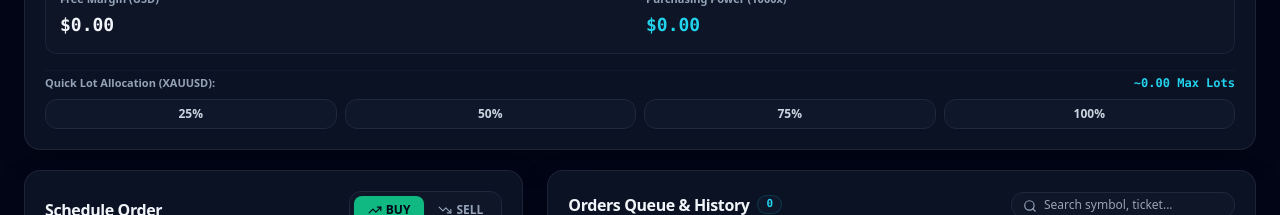
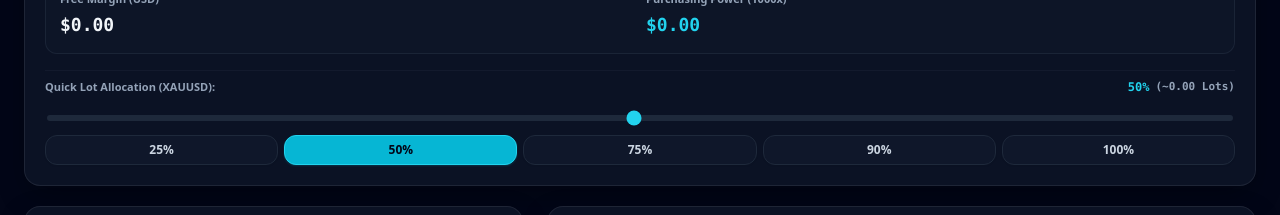
Before and after one commit to pawanbudati/order-schedular-xm, a React (Vite) app: page / in a window 1280 px wide. Shown: the part 244-459 px from the top of the page. Built offline with nearby package versions, Linux system fonts and the light colour scheme; no server answers; the HTML template or start-up script is replaced by a standard one.

Commit message:
Add interactive percentage slider and 90% button to quick lot allocation

```diff
--- a/src/components/BalanceCard.tsx
+++ b/src/components/BalanceCard.tsx
@@ -1,4 +1,4 @@
-import React from 'react';
+import React, { useState } from 'react';
 import { Wallet, ShieldAlert, ArrowUpRight, Percent, RefreshCw, Layers } from 'lucide-react';
 import { AccountBalance, Ticker } from '../types';
 
@@ -31,6 +31,8 @@ export const BalanceCard: React.FC<BalanceCardProps> = ({
   onRefreshBalance,
   isLoading,
 }) => {
+  const [allocPct, setAllocPct] = useState<number>(50);
+
   const availMargin = balance?.availableMargin || balance?.equity || 0;
   const usedMargin = balance?.usedMargin || 0;
   const totalBalance = balance?.balance || 0;
@@ -106,29 +108,53 @@ export const BalanceCard: React.FC<BalanceCardProps> = ({
         </div>
       )}
 
-      {/* Max Lot Allocation Shortcuts */}
-      <div className="pt-1 border-t border-slate-800/40 dark:border-slate-800/40 light:border-slate-200">
-        <div className="flex items-center justify-between text-[11px] text-slate-400 dark:text-slate-400 light:text-slate-600 mb-2 font-semibold">
+      {/* Max Lot Allocation Shortcuts & Slider */}
+      <div className="pt-2 border-t border-slate-800/40 dark:border-slate-800/40 light:border-slate-200 flex flex-col gap-2">
+        <div className="flex items-center justify-between text-[11px] text-slate-400 dark:text-slate-400 light:text-slate-600 font-semibold">
           <span>Quick Lot Allocation ({selectedTicker?.symbol || 'XAUUSD'}):</span>
-          <span className="font-mono text-cyan-400 dark:text-cyan-400 light:text-cyan-700 font-bold text-xs">
-            ~{maxLots < 1 ? maxLots.toFixed(2) : maxLots.toFixed(2)} Max Lots
-          </span>
+          <div className="flex items-center gap-1.5 font-mono">
+            <span className="text-cyan-400 dark:text-cyan-400 light:text-cyan-700 font-bold text-xs">{allocPct}%</span>
+            <span className="text-slate-400 dark:text-slate-400 light:text-slate-500">
+              (~{(maxLots * (allocPct / 100)).toFixed(2)} Lots)
+            </span>
+          </div>
         </div>
 
-        {/* Quick Allocation Percent Chips */}
-        <div className="grid grid-cols-4 gap-1.5 sm:gap-2">
-          {[25, 50, 75, 100].map((pct) => (
+        {/* Percentage Slider */}
+        <div className="px-0.5">
+          <input
+            type="range"
+            min="1"
+            max="100"
+            value={allocPct}
+            onChange={(e) => {
+              const val = parseInt(e.target.value, 10);
+              setAllocPct(val);
+              onSelectPercentage(val);
+            }}
+            className="w-full h-1.5 bg-slate-800 dark:bg-slate-800 light:bg-slate-200 rounded-lg appearance-none cursor-pointer accent-cyan-400 dark:accent-cyan-400 light:accent-cyan-600"
+          />
+        </div>
+
+        {/* Quick Allocation Percent Chips (25%, 50%, 75%, 90%, 100%) */}
+        <div className="grid grid-cols-5 gap-1 sm:gap-1.5">
+          {[25, 50, 75, 90, 100].map((pct) => (
             <button
               key={pct}
               type="button"
               onClick={() => {
+                setAllocPct(pct);
                 onSelectPercentage(pct);
                 const el = document.getElementById('schedule-order-section');
                 if (el) {
                   el.scrollIntoView({ behavior: 'smooth', block: 'start' });
                 }
               }}
-              className="py-1.5 px-2 text-xs font-bold rounded-xl bg-slate-900 dark:bg-slate-900 light:bg-slate-100 hover:bg-cyan-500 dark:hover:bg-cyan-500 light:hover:bg-cyan-600 hover:text-black dark:hover:text-black light:hover:text-white text-slate-300 dark:text-slate-300 light:text-slate-800 border border-slate-800 dark:border-slate-800 light:border-slate-300 transition-all shadow-sm active:scale-95 flex items-center justify-center gap-0.5"
+              className={`py-1.5 px-1 text-xs font-bold rounded-xl transition-all shadow-sm active:scale-95 flex items-center justify-center ${
+                allocPct === pct
+                  ? 'bg-cyan-500 text-slate-950 shadow-cyan-500/20 border border-cyan-400 font-extrabold'
+                  : 'bg-slate-900 dark:bg-slate-900 light:bg-slate-100 hover:bg-slate-800 dark:hover:bg-slate-800 light:hover:bg-slate-200 text-slate-300 dark:text-slate-300 light:text-slate-800 border border-slate-800 dark:border-slate-800 light:border-slate-300'
+              }`}
             >
               <span>{pct}%</span>
             </button>
```
